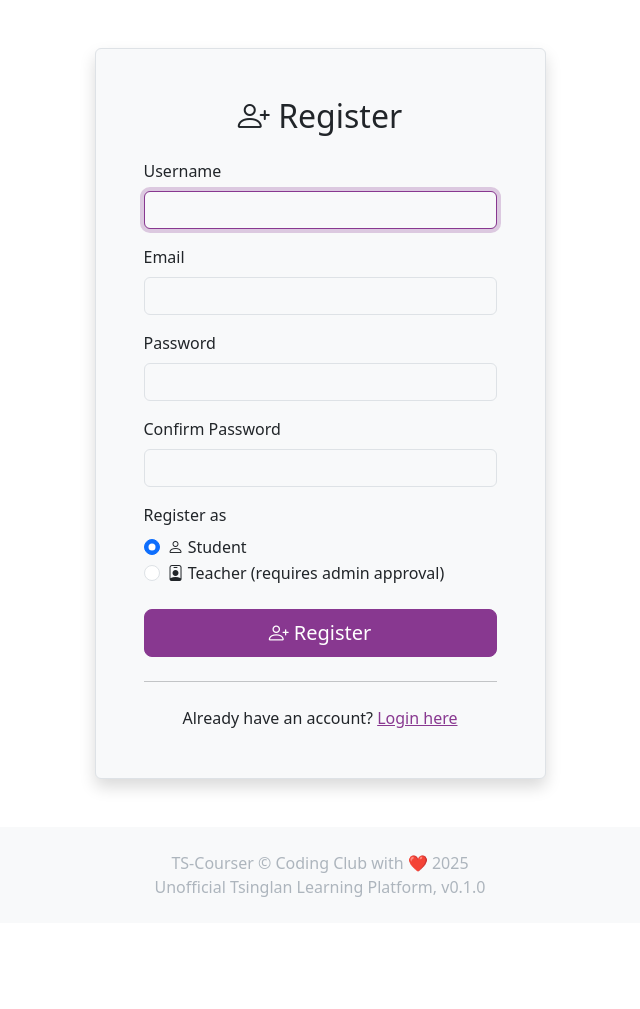
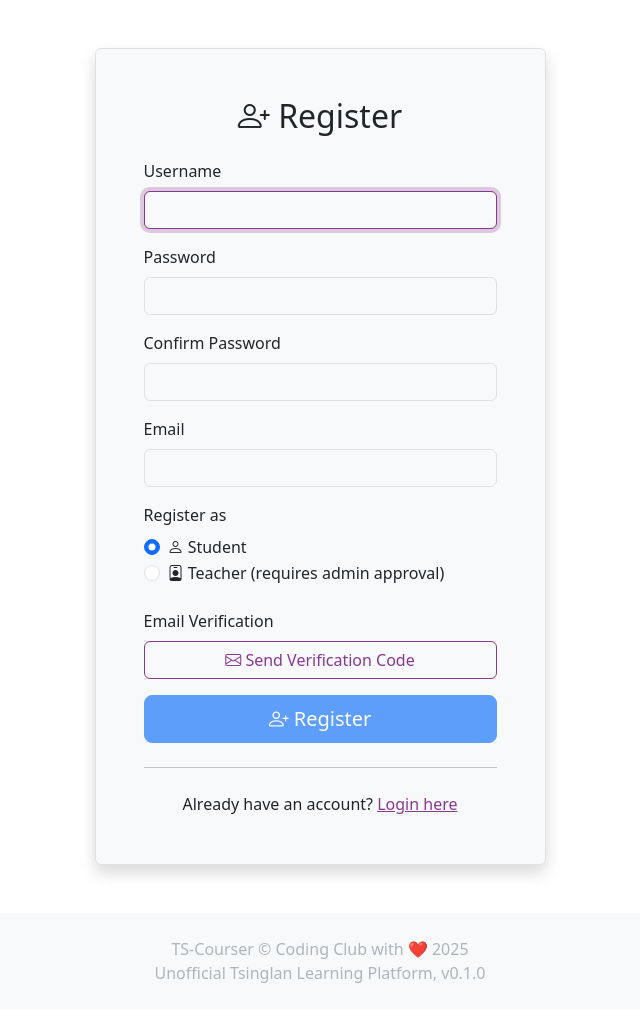
Before and after one commit to Tsinglan-Coding-Club/ts-courser, a Django app: page /accounts/register/ in a window 1280 px wide. Shown: the part 61-1070 px from the top of the page, without its empty margins (320-960 px from the left). Before the commit the page ends 958 px from the top, so only its background shows below. Run offline with Django 5.2, Linux system fonts and the light colour scheme.

Commit message:
feat: Implement email verification during user registration; update registration form and add verification code handling

```diff
--- a/accounts/urls.py
+++ b/accounts/urls.py
@@ -8,7 +8,8 @@ urlpatterns = [
     path('login/', views.login_view, name='login'),
     path('logout/', views.logout_view, name='logout'),
     path('profile/', views.profile_view, name='profile'),
+    path('profile/edit/', views.profile_edit, name='profile_edit'),  # Must be before <str:username>
     path('profile/<str:username>/', views.profile_view, name='profile_user'),
-    path('profile/edit/', views.profile_edit, name='profile_edit'),
     path('api/update-favorite-tags/', views.update_favorite_tags, name='update_favorite_tags'),
+    path('api/send-verification-code/', views.send_verification_code, name='send_verification_code'),
 ]
--- a/accounts/views.py
+++ b/accounts/views.py
@@ -53,19 +53,47 @@ def send_verification_code(request):
 
 
 def register(request):
-    """User registration view supporting both students and teachers."""
+    """User registration view with email verification code."""
     if request.method == 'POST':
+        # Get form data
+        email = request.POST.get('email')
+        verification_code = request.POST.get('verification_code')
         username = request.POST.get('username')
-        email = request.POST.get('email')
         password = request.POST.get('password')
         password_confirm = request.POST.get('password_confirm')
         role = request.POST.get('role', 'student')
 
         # Validation
-        if not all([username, email, password, password_confirm]):
+        if not all([email, verification_code, username, password, password_confirm]):
             messages.error(request, 'All fields are required.')
             return render(request, 'accounts/register.html')
 
+        # Verify email matches session
+        session_email = request.session.get('verification_email')
+        if not session_email or session_email != email:
+            messages.error(request, 'Email verification required. Please request a new code.')
+            return render(request, 'accounts/register.html')
+
+        # Verify code matches and hasn't expired
+        session_code = request.session.get('verification_code')
+        code_sent_at = request.session.get('code_sent_at')
+
+        if not session_code or session_code != verification_code:
+            messages.error(request, 'Invalid verification code.')
+            return render(request, 'accounts/register.html')
+
+        # Check code expiration (10 minutes)
+        if code_sent_at:
+            sent_time = timezone.datetime.fromisoformat(code_sent_at)
+            if timezone.now() - sent_time > timedelta(minutes=10):
+                messages.error(request, 'Verification code expired. Please request a new one.')
+                # Clear session
+                request.session.pop('verification_code', None)
+                request.session.pop('verification_email', None)
+                request.session.pop('code_sent_at', None)
+                return render(request, 'accounts/register.html')
+
+        # Validate passwords
         if password != password_confirm:
             messages.error(request, 'Passwords do not match.')
             return render(request, 'accounts/register.html')
@@ -78,12 +106,13 @@ def register(request):
                 password=password,
                 role=role
             )
+            user.is_email_verified = True
+            user.save()
 
-            # Print verification code (MVP placeholder)
-            verification_code = f"{user.id:06d}"
-            print(f"\n{'='*50}")
-            print(f"VERIFICATION CODE for {email}: {verification_code}")
-            print(f"{'='*50}\n")
+            # Clear session
+            request.session.pop('verification_code', None)
+            request.session.pop('verification_email', None)
+            request.session.pop('code_sent_at', None)
 
             if role == 'teacher':
                 messages.success(
--- a/templates/accounts/register.html
+++ b/templates/accounts/register.html
@@ -12,17 +12,12 @@
                         <i class="bi bi-person-plus"></i> Register
                     </h2>
 
-                    <form method="post">
+                    <form method="post" id="registerForm">
                         {% csrf_token %}
 
                         <div class="mb-3">
                             <label for="username" class="form-label">Username</label>
                             <input type="text" class="form-control" id="username" name="username" required autofocus>
-                        </div>
-
-                        <div class="mb-3">
-                            <label for="email" class="form-label">Email</label>
-                            <input type="email" class="form-control" id="email" name="email" required>
                         </div>
 
                         <div class="mb-3">
@@ -33,6 +28,11 @@
                         <div class="mb-3">
                             <label for="password_confirm" class="form-label">Confirm Password</label>
                             <input type="password" class="form-control" id="password_confirm" name="password_confirm" required>
+                        </div>
+
+                        <div class="mb-3">
+                            <label for="email" class="form-label">Email</label>
+                            <input type="email" class="form-control" id="email" name="email" required>
                         </div>
 
                         <div class="mb-4">
@@ -51,8 +51,26 @@
                             </div>
                         </div>
 
+                        <div class="mb-3">
+                            <label class="form-label">Email Verification</label>
+                            <div class="d-grid mb-2">
+                                <button type="button" class="btn btn-outline-primary" id="sendCodeBtn">
+                                    <i class="bi bi-envelope"></i> Send Verification Code
+                                </button>
+                            </div>
+                            <small id="codeStatus" class="text-muted"></small>
+                        </div>
+
+                        <div class="mb-3" id="codeInputDiv" style="display: none;">
+                            <label for="verification_code" class="form-label">Verification Code</label>
+                            <input type="text" class="form-control" id="verification_code" name="verification_code"
+                                   maxlength="6" pattern="\d{6}"
+                                   placeholder="Enter 6-digit code">
+                            <small class="text-muted">Code expires in 10 minutes</small>
+                        </div>
+
                         <div class="d-grid">
-                            <button type="submit" class="btn btn-primary btn-lg">
+                            <button type="submit" class="btn btn-primary btn-lg" id="registerBtn" disabled>
                                 <i class="bi bi-person-plus"></i> Register
                             </button>
                         </div>
@@ -69,3 +87,116 @@
     </div>
 </div>
 {% endblock %}
+
+{% block extra_js %}
+<script>
+    const usernameInput = document.getElementById('username');
+    const passwordInput = document.getElementById('password');
+    const passwordConfirmInput = document.getElementById('password_confirm');
+    const emailInput = document.getElementById('email');
+    const sendCodeBtn = document.getElementById('sendCodeBtn');
+    const verificationCodeInput = document.getElementById('verification_code');
+    const codeInputDiv = document.getElementById('codeInputDiv');
+    const registerBtn = document.getElementById('registerBtn');
+    const codeStatus = document.getElementById('codeStatus');
+    const registerForm = document.getElementById('registerForm');
+
+    let codeSent = false;
+
+    // Send verification code
+    sendCodeBtn.addEventListener('click', async function() {
+        // Validate basic fields first
+        if (!usernameInput.value.trim()) {
+            alert('Please enter username');
+            usernameInput.focus();
+            return;
+        }
+
+        if (!passwordInput.value) {
+            alert('Please enter password');
+            passwordInput.focus();
+            return;
+        }
+
+        if (!passwordConfirmInput.value) {
+            alert('Please confirm password');
+            passwordConfirmInput.focus();
+            return;
+        }
+
+        if (passwordInput.value !== passwordConfirmInput.value) {
+            alert('Passwords do not match');
+            passwordConfirmInput.focus();
+            return;
+        }
+
+        const email = emailInput.value.trim();
+        if (!email) {
+            alert('Please enter your email');
+            emailInput.focus();
+            return;
+        }
+
+        // Disable button and show loading
+        sendCodeBtn.disabled = true;
+        sendCodeBtn.innerHTML = '<span class="spinner-border spinner-border-sm me-1"></span>Sending...';
+
+        try {
+            const formData = new FormData();
+            formData.append('email', email);
+
+            const response = await fetch('{% url "accounts:send_verification_code" %}', {
+                method: 'POST',
+                headers: {
+                    'X-CSRFToken': '{{ csrf_token }}'
+                },
+                body: formData
+            });
+
+            const data = await response.json();
+
+            if (data.success) {
+                // Show verification code input
+                codeInputDiv.style.display = 'block';
+                verificationCodeInput.focus();
+
+                // Update status
+                codeStatus.textContent = data.message;
+                codeStatus.className = 'text-success';
+
+                // Update button
+                sendCodeBtn.innerHTML = '<i class="bi bi-check-circle"></i> Code Sent';
+
+                codeSent = true;
+
+                // Enable verification code input to trigger register button
+                verificationCodeInput.addEventListener('input', function() {
+                    if (this.value.length === 6) {
+                        registerBtn.disabled = false;
+                    } else {
+                        registerBtn.disabled = true;
+                    }
+                });
+            } else {
+                alert('Error: ' + data.error);
+                sendCodeBtn.disabled = false;
+                sendCodeBtn.innerHTML = '<i class="bi bi-envelope"></i> Send Verification Code';
+            }
+        } catch (error) {
+            console.error('Error:', error);
+            alert('Failed to send verification code');
+            sendCodeBtn.disabled = false;
+            sendCodeBtn.innerHTML = '<i class="bi bi-envelope"></i> Send Verification Code';
+        }
+    });
+
+    // Form validation before submit
+    registerForm.addEventListener('submit', function(e) {
+        if (!codeSent || verificationCodeInput.value.length !== 6) {
+            e.preventDefault();
+            alert('Please send and enter the verification code first');
+            return false;
+        }
+    });
+</script>
+{% endblock %}
--- a/templates/progress/my_courses.html
+++ b/templates/progress/my_courses.html
@@ -68,12 +68,12 @@
                             <!-- Action Buttons -->
                             <div class="d-flex gap-2">
                                 {% if data.current_episode %}
-                                    <a href="{% url 'courses:learn_episode' data.course.id data.current_episode.id %}"
+                                    <a href="{% url 'courses:learning_interface_episode' data.course.id data.current_episode.id %}"
                                        class="btn btn-primary flex-fill">
                                         <i class="bi bi-play-circle"></i> Continue Learning
                                     </a>
                                 {% else %}
-                                    <a href="{% url 'courses:learn' data.course.id %}"
+                                    <a href="{% url 'courses:learning_interface' data.course.id %}"
                                        class="btn btn-primary flex-fill">
                                         <i class="bi bi-play-circle"></i> Start Learning
                                     </a>
```
